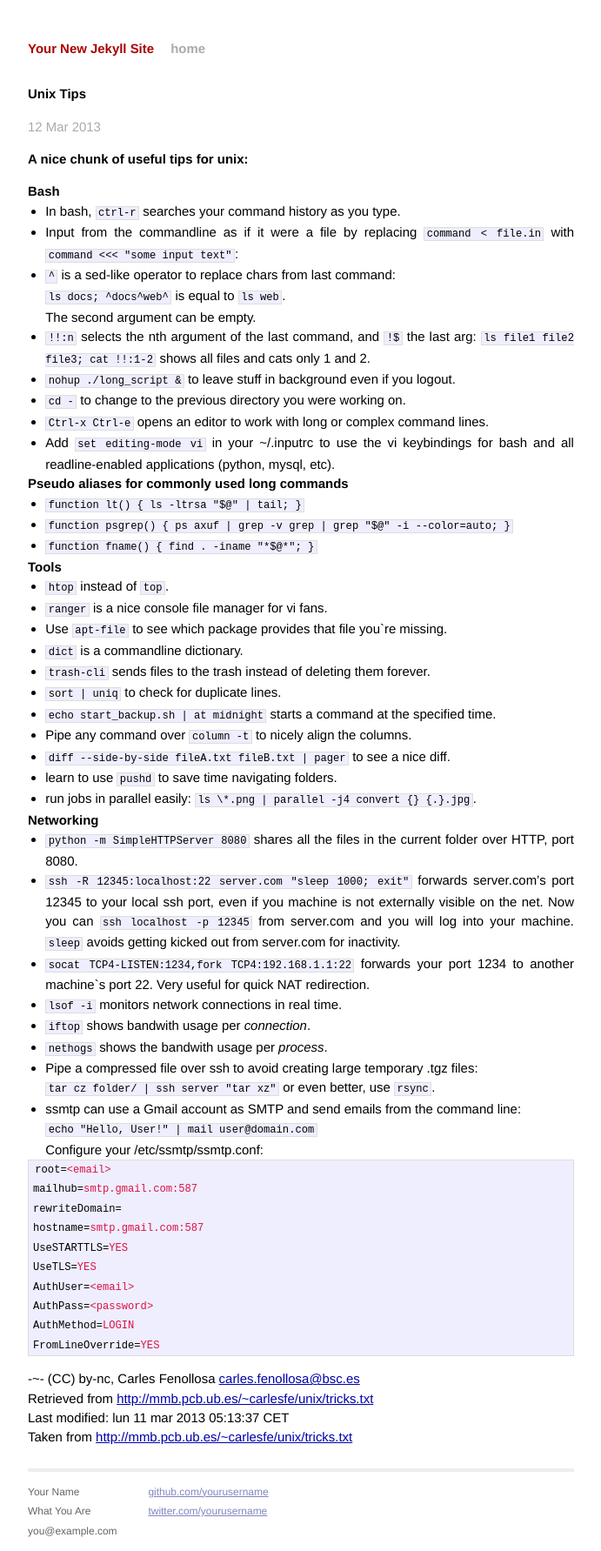
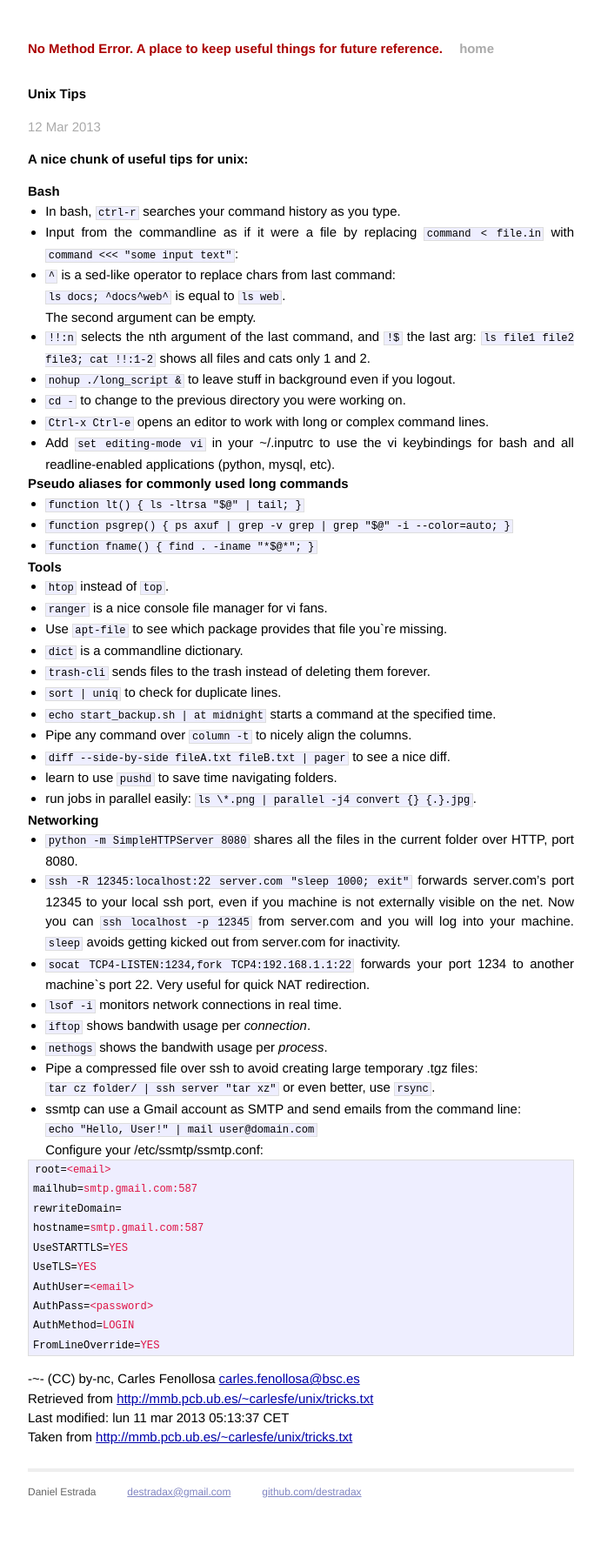
Before and after one commit to destradax/destradax.github.io, a Jekyll site: the page built from _posts/2013-03-12-unix-tips.md, in a window 1280 px wide. Shown: the whole page at 87% size, without its empty margins (294-985 px from the left). Built offline with Jekyll 4.4.1, drawn with Linux system fonts in a browser that asks for light colours; Markdown is read by kramdown in place of the engine named in the settings; after the commit the page ends 1738 px from its top, so only the background shows below that.

Commit message:
Configuration changes

```diff
--- a/_config.yml
+++ b/_config.yml
@@ -1,3 +1,3 @@
-name: Your New Jekyll Site
+name: No Method Error. A place to keep useful things for future reference.
 markdown: redcarpet
 pygments: true
--- a/_layouts/default.html
+++ b/_layouts/default.html
@@ -26,15 +26,17 @@
           <div class="footer">
             <div class="contact">
               <p>
-                Your Name<br />
-                What You Are<br />
-                you@example.com
+                Daniel Estrada
               </p>
             </div>
             <div class="contact">
               <p>
-                <a href="https://github.com/yourusername">github.com/yourusername</a><br />
-                <a href="https://twitter.com/yourusername">twitter.com/yourusername</a><br />
+                <a href="mailto:destradax@gmail.com">destradax@gmail.com</a>
+							</p>
+						</div>
+            <div class="contact">
+              <p>
+                <a href="https://github.com/destradax">github.com/destradax</a><br />
               </p>
             </div>
           </div>
--- a/index.html
+++ b/index.html
@@ -1,6 +1,6 @@
 ---
 layout: default
-title: Your New Jekyll Site
+title: No Method Error
 ---
 
 <div id="home">
```
